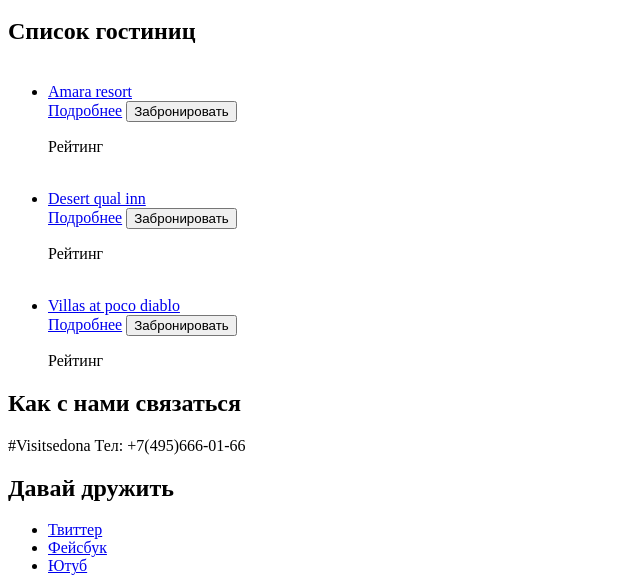
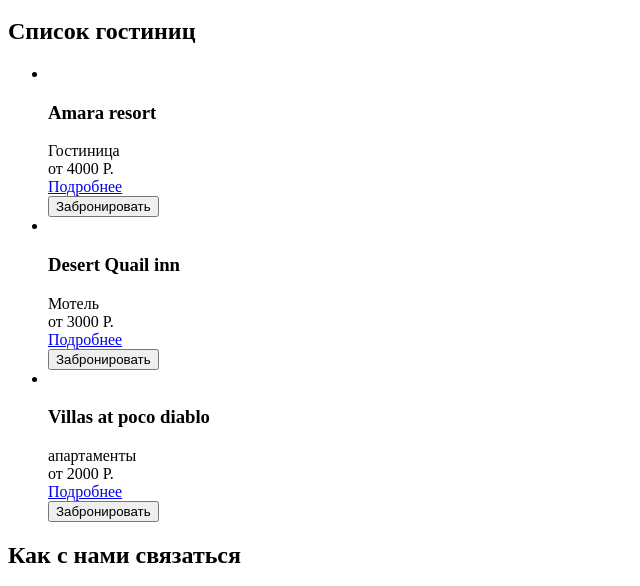
Before and after one commit to BarnesNoble/1385451-sedona-28, a plain HTML site: page catalog.html in a window 1280 px wide. Shown: the part 172-758 px from the top of the page, without its empty margins (0-640 px from the left). Drawn offline with Linux system fonts and the light colour scheme; grey boxes are pictures that could not be loaded.

Commit message:
Внесение поправок

```diff
--- a/catalog.html
+++ b/catalog.html
@@ -22,27 +22,60 @@
     	<section>
     		<h2>Список гостиниц</h2>
     		<ul>
-    			<img src="#" alt="">
     			<li>
-    			<a href="#">Amara resort</a>
-    		   </li>
-    		   <a href="#">Подробнее</a>
-    		   <button type="submit">Забронировать</button>
-    		   <p>Рейтинг</p>
-    			<img src="#" alt="">
-    			<li>
-    			<a href="#">Desert qual inn</a>
-    		   </li>
-    		   <a href="#">Подробнее</a>
-    		   <button type="submit">Забронировать</button>
-    		   <p>Рейтинг</p>
-    			<img src="#" alt="">
-    			<li>
-    			<a href="#">Villas at poco diablo</a>
-    		   </li>
-    		   <a href="#">Подробнее</a>
-    		   <button type="submit">Забронировать</button>
-    		   <p>Рейтинг</p>
+            <img src="#" alt="">
+            <div>
+              <h3>Amara resort</h3>
+              <div>
+              <span>Гостиница</span>
+              </div>
+              <div>
+                <span>от 4000 Р.</span>
+              </div>
+              <div>
+                <a href="#">Подробнее</a>
+              </div>
+              <div>
+                <button >Забронировать</button>
+              </div>
+            </div>
+    		  </li>
+          <li>
+            <img src="#" alt="">
+            <div>
+              <h3>Desert Quail inn</h3>
+              <div>
+              <span>Мотель</span>
+              </div>
+              <div>
+                <span>от 3000 Р.</span>
+              </div>
+              <div>
+                <a href="#">Подробнее</a>
+              </div>
+              <div>
+                <button >Забронировать</button>
+              </div>
+            </div>
+          </li>
+          <li>
+            <img src="#" alt="">
+            <div>
+              <h3>Villas at poco diablo</h3>
+              <div>
+              <span>апартаменты</span>
+              </div>
+              <div>
+                <span>от 2000 Р.</span>
+              </div>
+              <div>
+                <a href="#">Подробнее</a>
+              </div>
+              <div>
+                <button >Забронировать</button>
+              </div>
+            </div>
+          </li>
     		</ul>
     	</section>
     </main>
```
Also changed, not shown: index.html (+9 -10 lines).
